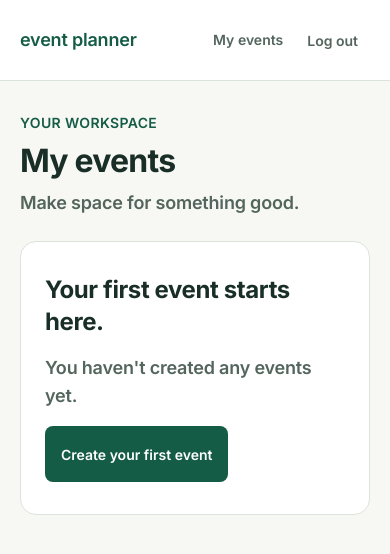
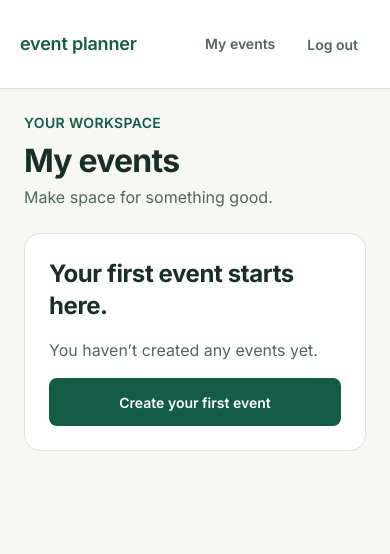
Before and after one commit to chingu-voyages/V63-tier2-team-23, a Next.js app: page /events in a window 390 px wide. Shown: the top 554 px of the page. Built offline with nearby package versions, Linux system fonts and the light colour scheme; no server answers.

Commit message:
style: match events empty state to Figma and use tablet/desktop breakpoints

```diff
--- a/src/app/events/page.tsx
+++ b/src/app/events/page.tsx
@@ -39,12 +39,12 @@ export default function EventListPage() {
   return (
     <div className="min-h-screen bg-background">
       <header className="border-b border-outline-variant bg-surface">
-        <div className="sm:min-h-[98px] sm:px-6 mx-auto flex min-h-18 max-w-352 flex-wrap items-center justify-between gap-3 px-5 py-4">
+        <div className="flex min-h-22 w-full flex-wrap items-center justify-between gap-3 pr-8 pl-5">
           <Text type="subheadline" className="shrink-0 text-primary">
             event planner
           </Text>
 
-          <nav aria-label="Main navigation" className="sm:gap-8 flex items-center gap-3">
+          <nav aria-label="Main navigation" className="flex items-center gap-8">
             <a href="/events" aria-current="page" className="text-label text-on-surface-variant">
               My events
             </a>
@@ -54,7 +54,7 @@ export default function EventListPage() {
               type="button"
               onClick={handleLogout}
               disabled={isSigningOut}
-              className="bg-transparent p-0 text-on-surface-variant disabled:opacity-60"
+              className="bg-transparent p-0! text-on-surface-variant disabled:opacity-60"
             >
               {isSigningOut ? "Logging out..." : "Log out"}
             </Button>
@@ -62,7 +62,7 @@ export default function EventListPage() {
         </div>
       </header>
 
-      <main className="sm:px-8 sm:pt-12 mx-auto w-full max-w-303.5 px-5 pt-8 pb-12">
+      <main className="w-full px-6 pt-6 pb-12 tablet:px-12 tablet:pt-12 desktop:px-22">
         <section aria-labelledby="events-heading">
           <Text type="label" className="mb-2 block tracking-wide text-primary uppercase">
             Your workspace
@@ -74,22 +74,26 @@ export default function EventListPage() {
             </Text>
           </h1>
 
-          <Text type="subheadline" className="mt-2 block text-on-surface-variant">
+          <Text type="body" className="mt-1 block text-on-surface-variant">
             Make space for something good.
           </Text>
 
-          <div className="sm:min-h-[257px] sm:px-10 sm:py-[52px] lg:px-[52px] mt-6 min-h-55 rounded-large border border-outline-variant bg-surface px-6 py-8">
+          <div className="mt-6 rounded-large border border-outline-variant bg-surface p-6 tablet:p-12">
             <h2>
               <Text type="headline" className="block text-on-surface">
                 Your first event starts here.
               </Text>
             </h2>
 
-            <Text type="subheadline" className="mt-4 block text-on-surface-variant">
-              You haven&apos;t created any events yet.
+            <Text type="body" className="mt-4 block text-on-surface-variant">
+              You haven&rsquo;t created any events yet.
             </Text>
 
-            <Button variant="primary" type="button" className="mt-4 p-4">
+            <Button
+              variant="primary"
+              type="button"
+              className="mt-4 h-12 w-full px-3.5 tablet:w-auto"
+            >
               Create your first event
             </Button>
           </div>
```
